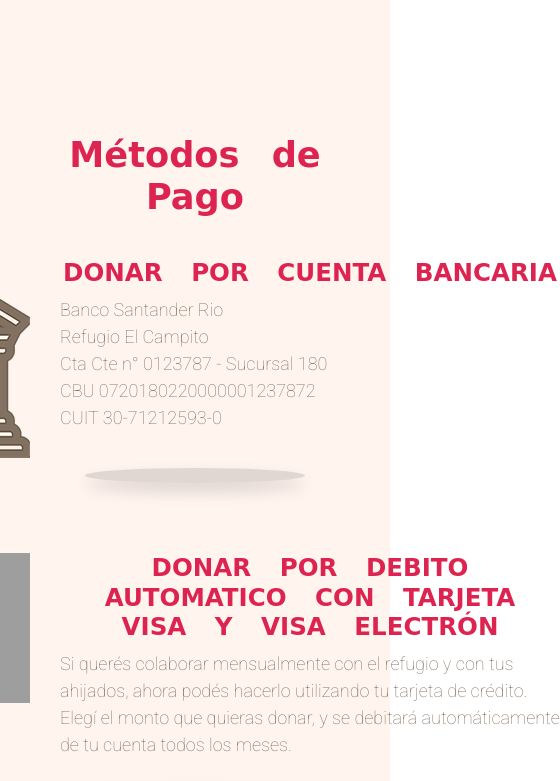
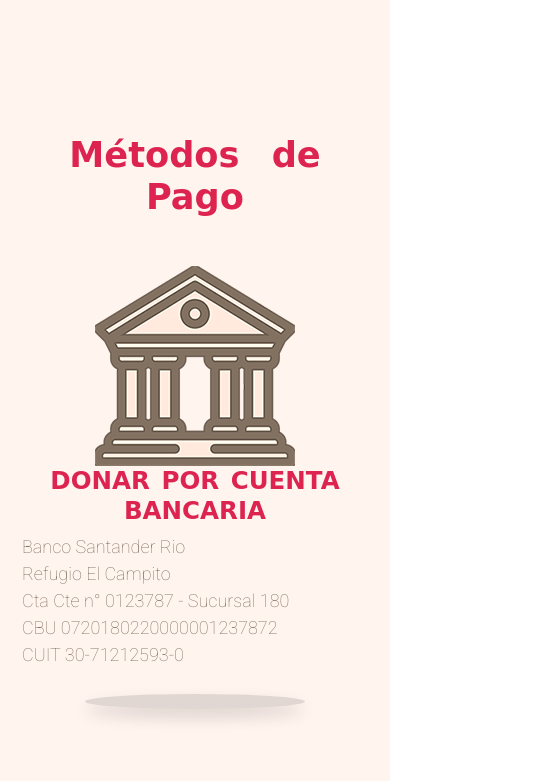
Before and after one commit to Feliciotti/refugiohuellitas, a plain HTML site: page secciones/donaciones.html in a window 390 px wide. Shown: the part 720-1501 px from the top of the page, 560 px wide, since content can reach past the window. Drawn offline with nearby package versions, Linux system fonts and the light colour scheme; grey boxes are pictures that could not be loaded; a web font is replaced by a local one.

Commit message:
donaciones responsive

```diff
--- a/secciones/donaciones.html
+++ b/secciones/donaciones.html
@@ -59,7 +59,8 @@
             </div>
         </main>
 
-        <section class="container donacionesSection"> <!--METODOS DE PAGO / COMO REALIZAR PAGO-->
+        <!--METODOS DE PAGO / COMO REALIZAR PAGO-->
+        <section class="container donacionesSection">
 
             <article class="donaciones__article">
 
--- a/styles/scss/_donaciones.scss
+++ b/styles/scss/_donaciones.scss
@@ -20,6 +20,11 @@
                 margin-top: 70px;
             }
 
+            div {
+                h3 {
+                    word-spacing: 3px;
+                }
+            }
         }
 
     }
@@ -29,3 +34,35 @@
     }
 
 }
+
+// MEDIA QUERIES -------------------------
+
+@media only screen and (max-width: 768px) {
+
+    .donacionesSection {
+
+        .donaciones__article {
+            display: flex;
+            flex-direction: column;
+
+            .donaciones__paymethod {
+                @include center;
+                align-items: center;
+                flex-direction: column;
+                padding: 0 10px;
+
+                &:nth-child(n+3) {
+                    margin-top: 70px;
+                }
+
+            }
+
+        }
+
+        .pagosLogo {
+            width: 200px;
+        }
+
+    }
+
+}
```
Also changed, not shown: styles/css/styles.css.
